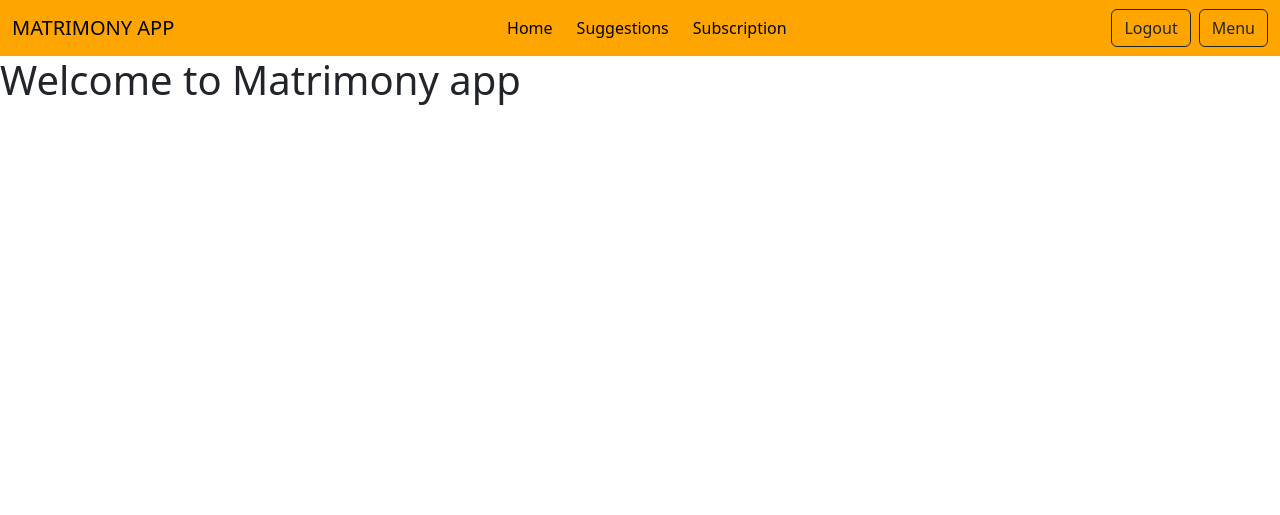
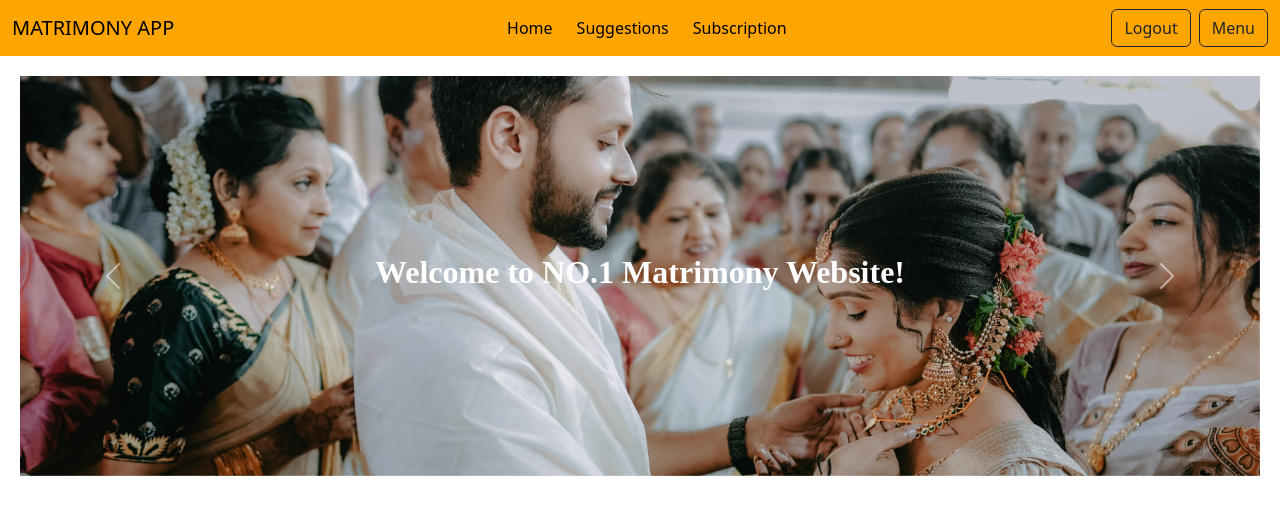
Before and after one commit to Tuttumon21/matrimony, a Django app: page /MatrimonyApp/home/ in a window 1280 px wide. Shown: the top 515 px of the page. Run offline with Django 4.2, Linux system fonts and the light colour scheme; the visitor is signed in with stand-in values (Sample User, id 1).

Commit message:
"Updated settings.py to include STATICFILES_DIRS, added carousel to home.html, modified suggestions.html, and updated matrimonybase.html to include animate.css and a static style.css file."

```diff
--- a/matrimony/matrimony/settings.py
+++ b/matrimony/matrimony/settings.py
@@ -121,6 +121,9 @@ USE_TZ = True
 # https://docs.djangoproject.com/en/4.2/howto/static-files/
 
 STATIC_URL = 'static/'
+STATICFILES_DIRS = [
+    BASE_DIR / "static",  # Adjust the path based on your project structure
+]
 
 MEDIA_URL = '/media/'
 MEDIA_ROOT = os.path.join(BASE_DIR, 'media')
--- a/matrimony/matrimonyApp/templates/home.html
+++ b/matrimony/matrimonyApp/templates/home.html
@@ -6,9 +6,35 @@
     <title>Document</title>
 </head>
 {% extends 'shared/matrimonybase.html' %}
+{% load static %}
 {% block content %}
 <body>
-    <h1>Welcome to Matrimony app</h1>
+    <!-- <h1>Welcome to Matrimony app</h1> -->
+    <div id="carouselExampleAutoplaying" class="carousel slide" data-bs-ride="carousel">
+        <div class="carousel-inner">
+          <div class="carousel-item active">
+            <img src="{% static 'images/carousel/carousel-1.jpg' %}" class="d-block w-100" alt="...">
+          </div>
+          <div class="carousel-item">
+            <img src="{% static 'images/carousel/carousel-2.jpg' %}" class="d-block w-100" alt="...">
+          </div>
+          <div class="carousel-item">
+            <img src="{% static 'images/carousel/carousel-3.jpg' %}" class="d-block w-100" alt="...">
+          </div>
+        </div>
+        <button class="carousel-control-prev" type="button" data-bs-target="#carouselExampleAutoplaying" data-bs-slide="prev">
+          <span class="carousel-control-prev-icon" aria-hidden="true"></span>
+          <span class="visually-hidden">Previous</span>
+        </button>
+        <button class="carousel-control-next" type="button" data-bs-target="#carouselExampleAutoplaying" data-bs-slide="next">
+          <span class="carousel-control-next-icon" aria-hidden="true"></span>
+          <span class="visually-hidden">Next</span>
+        </button>
+        <div class="fixed-text">
+          <h2>Welcome to NO.1 Matrimony Website!</h2>
+        </div>
+
+      </div>
 </body>
 {% endblock content %}
 </html>
--- a/matrimony/matrimonyApp/templates/suggestions.html
+++ b/matrimony/matrimonyApp/templates/suggestions.html
@@ -3,12 +3,12 @@
 {% extends 'shared/matrimonybase.html' %}
 {% block content %}
 {% if profiles %}
-<div class="container mt-5">
+<div class="container mt-2">
     <h1 class="text-center">Suggested Profiles</h1>
     <div class="row">
         {% for profile in profiles %}
         <div class="col-md-4" style="width: 20%;">
-            <div class="card mb-4 shadow-sm">
+            <div class="card mb-4 shadow-sm animate__animated animate__fadeInUp">
                 {% if profile.profile_pic %}
                 <img src="{{ profile.profile_pic.url }}" class="card-img-top" style="object-fit: cover; width: 100%;height: 200px;" alt="{{ profile.get_full_name }}">
 
--- /dev/null
+++ b/matrimony/static/css/style.css
@@ -0,0 +1,23 @@
+.carousel{
+    margin: 20px;
+}
+.d-block{
+    object-fit: cover;
+    max-height: 400px;
+}
+.fixed-text{
+    position: absolute;
+    top: 50%;
+    left: 50%;
+    transform: translate(-50%, -50%);
+    text-align: center;
+    z-index: 1;
+    color: rgb(255, 255, 255);
+    font-family: 'Times New Roman', Times, serif;
+    font-weight: bold;
+    font-size: 60px;
+}
+.fixed-text h2{
+    font-weight: bold;
+    font-size: 32px;
+}
--- a/matrimony/templates/shared/matrimonybase.html
+++ b/matrimony/templates/shared/matrimonybase.html
@@ -18,6 +18,15 @@
       integrity="sha384-T3c6CoIi6uLrA9TneNEoa7RxnatzjcDSCmG1MXxSR1GAsXEV/Dwwykc2MPK8M2HN"
       crossorigin="anonymous"
     />
+
+    <!-- animate__animated CSS -->
+    <link
+    rel="stylesheet"
+    href="https://cdnjs.cloudflare.com/ajax/libs/animate.css/4.1.1/animate.min.css"
+  />
+     {% load static %}
+    <!-- style.CSS file -->
+  <link rel="stylesheet" href="{% static 'css/style.css' %}">
 
     {% block styles %}
 
```
Also changed, not shown: matrimony/static/images/carousel/carousel-1.jpg (added), matrimony/static/images/carousel/carousel-2.jpg (added), matrimony/static/images/carousel/carousel-3.jpg (added).
